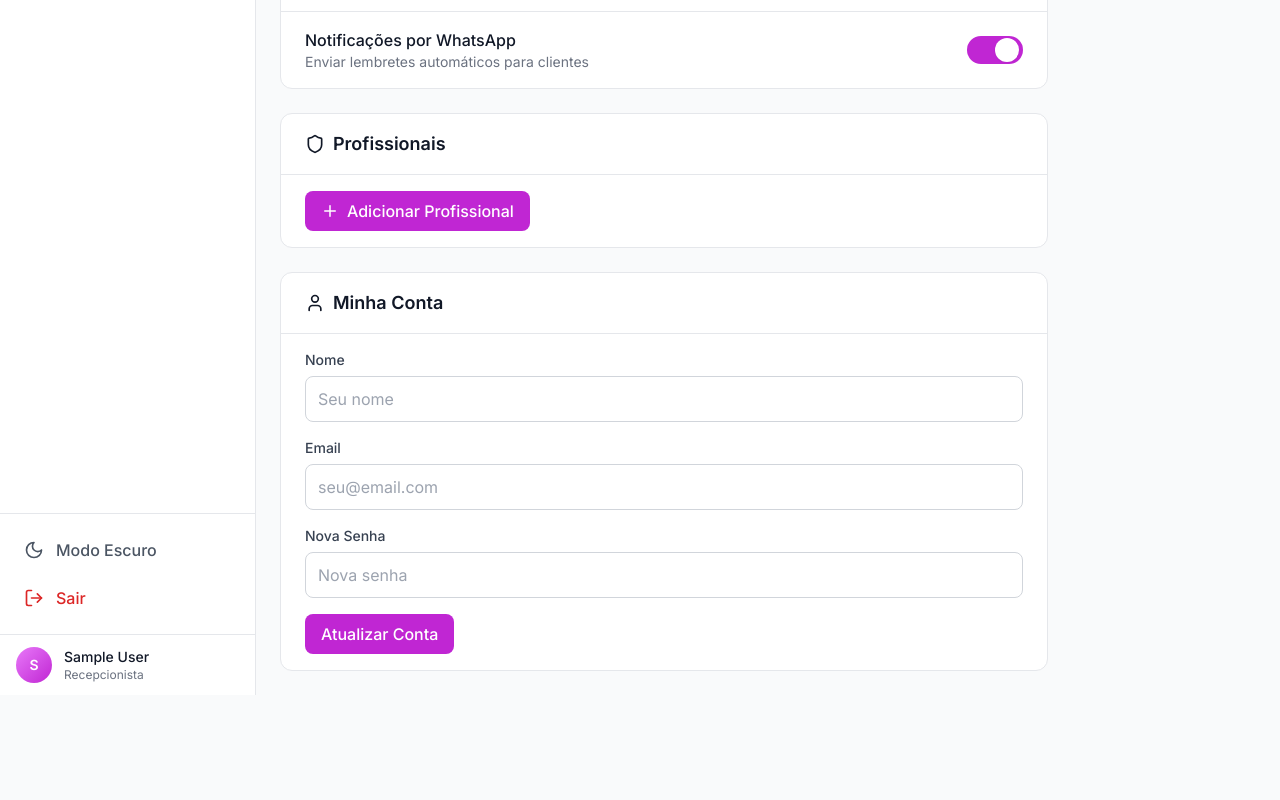
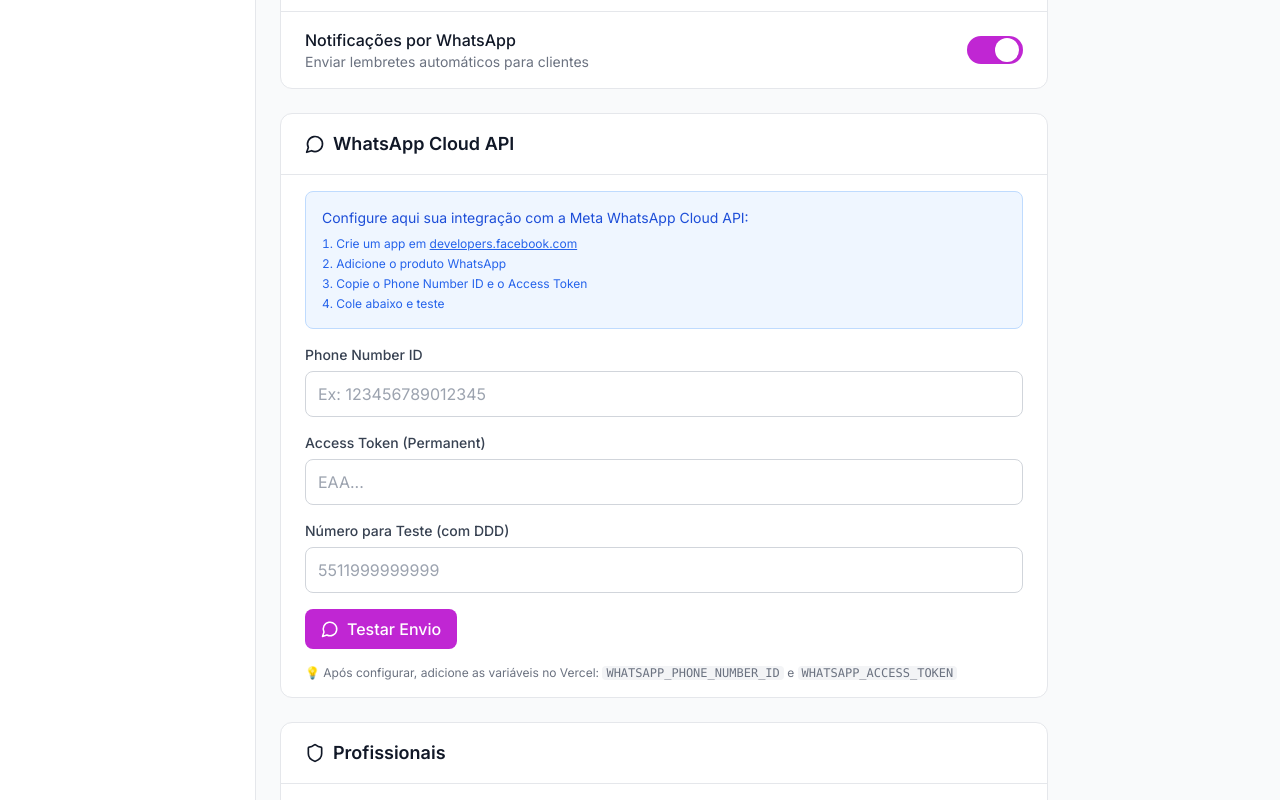
Before and after one commit to victorynogueira/salao-reflexus, a Next.js app: page /configuracoes in a window 1280 px wide. Shown: the part 740-1540 px from the top of the page. Before the commit the page ends 1435 px from the top, so only its background shows below. Built offline with nearby package versions, Linux system fonts and the light colour scheme; sample sign-in values are in the browser's storage.

Commit message:
feat: integrate WhatsApp Cloud API for automatic credential sending

```diff
--- a/src/app/api/clients/route.ts
+++ b/src/app/api/clients/route.ts
@@ -1,5 +1,6 @@
 import { NextResponse } from 'next/server'
 import { getClients, createClient, getClientByUsername } from '@/lib/datastore'
+import { sendWhatsAppMessage, generateCredentialsMessage, isWhatsAppConfigured } from '@/lib/whatsapp'
 import bcrypt from 'bcryptjs'
 
 export async function GET(request: Request) {
@@ -42,14 +43,26 @@ export async function POST(request: Request) {
 
     const client = await createClient({ name, phone, notes })
 
-    return NextResponse.json({
+    const response = {
       id: client.id,
       name: client.name,
       phone: client.phone,
       username: client.username,
       password: client.password,
       mustChangePassword: client.mustChangePassword,
-    }, { status: 201 })
+    }
+
+    // Enviar credenciais via WhatsApp automaticamente
+    if (isWhatsAppConfigured()) {
+      const message = generateCredentialsMessage(client.name, client.username, client.password)
+      const whatsappResult = await sendWhatsAppMessage(client.phone, message)
+      if (whatsappResult.success) {
+        response.mustChangePassword = true
+      }
+      // Se falhar, não interrompe o fluxo - credenciais já estão na resposta
+    }
+
+    return NextResponse.json(response, { status: 201 })
   } catch (error: any) {
     console.error('Erro ao criar cliente:', error)
     return NextResponse.json({ error: error.message || 'Erro interno do servidor' }, { status: 500 })
--- /dev/null
+++ b/src/app/api/config/whatsapp/route.ts
@@ -0,0 +1,6 @@
+import { NextResponse } from 'next/server'
+import { isWhatsAppConfigured } from '@/lib/whatsapp'
+
+export async function GET() {
+  return NextResponse.json({ configured: isWhatsAppConfigured() })
+}
--- /dev/null
+++ b/src/app/api/whatsapp/send/route.ts
@@ -0,0 +1,28 @@
+import { NextRequest, NextResponse } from 'next/server'
+import { sendWhatsAppMessage, generateCredentialsMessage } from '@/lib/whatsapp'
+
+export async function POST(request: NextRequest) {
+  try {
+    const { to, message, type, name, username, password } = await request.json()
+
+    let finalMessage = message
+    if (type === 'credentials' && name && username && password) {
+      finalMessage = generateCredentialsMessage(name, username, password)
+    }
+
+    if (!to || !finalMessage) {
+      return NextResponse.json({ error: 'Número e mensagem são obrigatórios' }, { status: 400 })
+    }
+
+    const result = await sendWhatsAppMessage(to, finalMessage)
+
+    if (!result.success) {
+      return NextResponse.json({ error: result.error }, { status: 500 })
+    }
+
+    return NextResponse.json({ success: true, messageId: result.messageId })
+  } catch (error: any) {
+    console.error('WhatsApp send error:', error)
+    return NextResponse.json({ error: error.message || 'Erro interno' }, { status: 500 })
+  }
+}
--- a/src/app/configuracoes/page.tsx
+++ b/src/app/configuracoes/page.tsx
@@ -1,13 +1,13 @@
 'use client'
 
-import { useState } from 'react'
+import { useState, useEffect } from 'react'
 import DashboardLayout from '@/components/layout/DashboardLayout'
 import Card, { CardContent, CardHeader } from '@/components/ui/Card'
 import Input from '@/components/ui/Input'
 import Button from '@/components/ui/Button'
 import Select from '@/components/ui/Select'
 import { useTheme } from '@/context/ThemeContext'
-import { Sun, Moon, Bell, Shield, User, Store, Plus } from 'lucide-react'
+import { Sun, Moon, Bell, Shield, User, Store, Plus, MessageCircle, CheckCircle, XCircle, Loader2 } from 'lucide-react'
 
 export default function ConfiguracoesPage() {
   const { darkMode, toggleDarkMode } = useTheme()
@@ -15,6 +15,48 @@ export default function ConfiguracoesPage() {
   const [salonName, setSalonName] = useState('Salão Reflexus')
   const [workingHours, setWorkingHours] = useState({ start: '08:00', end: '20:00' })
   const [slotInterval, setSlotInterval] = useState('30')
+
+  const [whatsappPhoneId, setWhatsappPhoneId] = useState('')
+  const [whatsappToken, setWhatsappToken] = useState('')
+  const [whatsappTestPhone, setWhatsappTestPhone] = useState('')
+  const [whatsappTesting, setWhatsappTesting] = useState(false)
+  const [whatsappTestResult, setWhatsappTestResult] = useState<{ success: boolean; message: string } | null>(null)
+  const [whatsappConfigured, setWhatsappConfigured] = useState(false)
+
+  useEffect(() => {
+    fetch('/api/config/whatsapp')
+      .then(r => r.json())
+      .then(data => {
+        setWhatsappConfigured(data.configured || false)
+      })
+      .catch(() => setWhatsappConfigured(false))
+  }, [])
+
+  const testWhatsApp = async () => {
+    setWhatsappTesting(true)
+    setWhatsappTestResult(null)
+    try {
+      const res = await fetch('/api/whatsapp/send', {
+        method: 'POST',
+        headers: { 'Content-Type': 'application/json' },
+        body: JSON.stringify({
+          to: whatsappTestPhone,
+          message: 'Teste do Salão Reflexus ✅\n\nWhatsApp configurado com sucesso!',
+        }),
+      })
+      const data = await res.json()
+      if (data.success) {
+        setWhatsappTestResult({ success: true, message: 'Mensagem enviada com sucesso!' })
+        setWhatsappConfigured(true)
+      } else {
+        setWhatsappTestResult({ success: false, message: data.error || 'Erro ao enviar' })
+      }
+    } catch {
+      setWhatsappTestResult({ success: false, message: 'Erro ao conectar' })
+    } finally {
+      setWhatsappTesting(false)
+    }
+  }
 
   return (
     <DashboardLayout>
@@ -127,6 +169,80 @@ export default function ConfiguracoesPage() {
         <Card>
           <CardHeader>
             <h3 className="text-lg font-semibold text-gray-900 dark:text-gray-100 flex items-center gap-2">
+              <MessageCircle size={20} />
+              WhatsApp Cloud API
+            </h3>
+          </CardHeader>
+          <CardContent className="space-y-4">
+            {whatsappConfigured && (
+              <div className="p-3 rounded-lg bg-green-50 dark:bg-green-900/20 border border-green-200 dark:border-green-800 flex items-center gap-2">
+                <CheckCircle size={16} className="text-green-600" />
+                <p className="text-sm text-green-700 dark:text-green-400">WhatsApp configurado e funcionando!</p>
+              </div>
+            )}
+
+            <div className="p-4 rounded-lg bg-blue-50 dark:bg-blue-900/20 border border-blue-200 dark:border-blue-800">
+              <p className="text-sm text-blue-700 dark:text-blue-400 mb-2">Configure aqui sua integração com a Meta WhatsApp Cloud API:</p>
+              <ol className="text-xs text-blue-600 dark:text-blue-500 list-decimal list-inside space-y-1">
+                <li>Crie um app em <a href="https://developers.facebook.com" target="_blank" className="underline">developers.facebook.com</a></li>
+                <li>Adicione o produto WhatsApp</li>
+                <li>Copie o Phone Number ID e o Access Token</li>
+                <li>Cole abaixo e teste</li>
+              </ol>
+            </div>
+
+            <Input
+              label="Phone Number ID"
+              value={whatsappPhoneId}
+              onChange={(e) => setWhatsappPhoneId(e.target.value)}
+              placeholder="Ex: 123456789012345"
+            />
+            <Input
+              label="Access Token (Permanent)"
+              type="password"
+              value={whatsappToken}
+              onChange={(e) => setWhatsappToken(e.target.value)}
+              placeholder="EAA..."
+            />
+            <Input
+              label="Número para Teste (com DDD)"
+              value={whatsappTestPhone}
+              onChange={(e) => setWhatsappTestPhone(e.target.value)}
+              placeholder="5511999999999"
+            />
+            <Button onClick={testWhatsApp} loading={whatsappTesting}>
+              <MessageCircle size={18} />
+              Testar Envio
+            </Button>
+
+            {whatsappTestResult && (
+              <div className={`p-3 rounded-lg border flex items-center gap-2 ${
+                whatsappTestResult.success
+                  ? 'bg-green-50 dark:bg-green-900/20 border-green-200 dark:border-green-800'
+                  : 'bg-red-50 dark:bg-red-900/20 border-red-200 dark:border-red-800'
+              }`}>
+                {whatsappTestResult.success ? (
+                  <CheckCircle size={16} className="text-green-600" />
+                ) : (
+                  <XCircle size={16} className="text-red-600" />
+                )}
+                <p className={`text-sm ${
+                  whatsappTestResult.success ? 'text-green-700 dark:text-green-400' : 'text-red-700 dark:text-red-400'
+                }`}>
+                  {whatsappTestResult.message}
+                </p>
+              </div>
+            )}
+
+            <p className="text-xs text-gray-500 dark:text-gray-400">
+              💡 Após configurar, adicione as variáveis no Vercel: <code className="bg-gray-100 dark:bg-gray-800 px-1 rounded">WHATSAPP_PHONE_NUMBER_ID</code> e <code className="bg-gray-100 dark:bg-gray-800 px-1 rounded">WHATSAPP_ACCESS_TOKEN</code>
+            </p>
+          </CardContent>
+        </Card>
+
+        <Card>
+          <CardHeader>
+            <h3 className="text-lg font-semibold text-gray-900 dark:text-gray-100 flex items-center gap-2">
               <Shield size={20} />
               Profissionais
             </h3>
--- /dev/null
+++ b/src/lib/whatsapp.ts
@@ -0,0 +1,69 @@
+const WHATSAPP_PHONE_NUMBER_ID = process.env.WHATSAPP_PHONE_NUMBER_ID
+const WHATSAPP_ACCESS_TOKEN = process.env.WHATSAPP_ACCESS_TOKEN
+const WHATSAPP_API_URL = 'https://graph.facebook.com/v20.0'
+
+export function isWhatsAppConfigured(): boolean {
+  return !!WHATSAPP_PHONE_NUMBER_ID && !!WHATSAPP_ACCESS_TOKEN
+}
+
+export async function sendWhatsAppMessage(to: string, message: string): Promise<{ success: boolean; messageId?: string; error?: string }> {
+  if (!isWhatsAppConfigured()) {
+    return { success: false, error: 'WhatsApp não configurado' }
+  }
+
+  try {
+    const response = await fetch(`${WHATSAPP_API_URL}/${WHATSAPP_PHONE_NUMBER_ID}/messages`, {
+      method: 'POST',
+      headers: {
+        'Authorization': `Bearer ${WHATSAPP_ACCESS_TOKEN}`,
+        'Content-Type': 'application/json',
+      },
+      body: JSON.stringify({
+        messaging_product: 'whatsapp',
+        to: to.replace(/\D/g, ''),
+        type: 'text',
+        text: { body: message },
+      }),
+    })
+
+    const data = await response.json()
+
+    if (data.error) {
+      console.error('WhatsApp API error:', data.error)
+      return { success: false, error: data.error.message || 'Erro ao enviar mensagem' }
+    }
+
+    return { success: true, messageId: data.messages?.[0]?.id }
+  } catch (error: any) {
+    console.error('WhatsApp send error:', error)
+    return { success: false, error: error.message || 'Erro ao conectar com WhatsApp' }
+  }
+}
+
+export function generateCredentialsMessage(name: string, username: string, password: string): string {
+  return `Olá, ${name}! 🌸
+
+Seu cadastro no Salão Reflexus foi realizado com sucesso!
+
+🔐 *Seus dados de acesso:*
+👤 Usuário: *${username}*
+🔑 Senha: *${password}*
+
+Acesse: https://salao-reflexus.vercel.app/cliente
+
+⚠️ No primeiro acesso, você deverá trocar a senha.
+
+Qualquer dúvida, estamos à disposição! 💕`
+}
+
+export function generateLoginReminderMessage(name: string, username: string): string {
+  return `Olá, ${name}! 🌸
+
+Seus dados de acesso ao Salão Reflexus:
+
+👤 Usuário: *${username}*
+
+Acesse: https://salao-reflexus.vercel.app/cliente
+
+Qualquer dúvida, estamos à disposição! 💕`
+}
```
